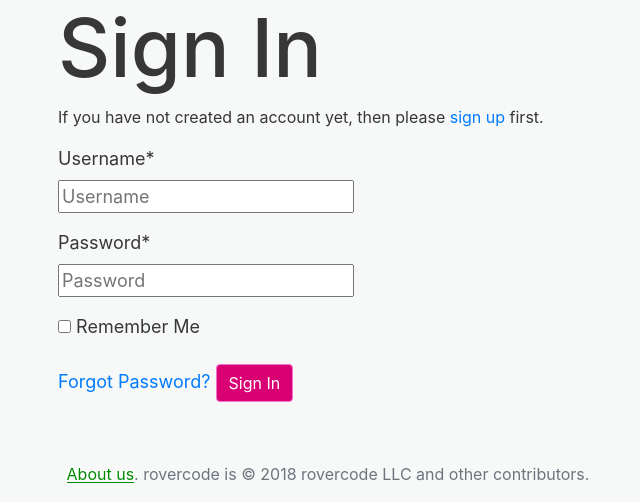
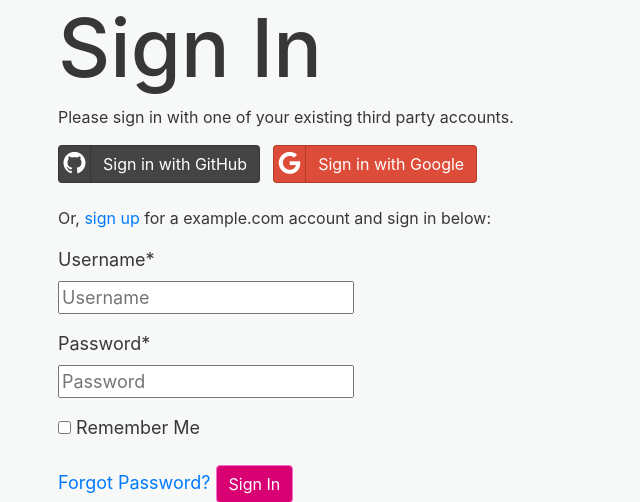
Before and after one commit to rovercode/rovercode-web, a Django app: page /accounts/login/ in a window 1280 px wide. Shown: the part 46-548 px from the top of the page, without its empty margins (312-952 px from the left). Run offline with Django 3.2, Linux system fonts and the light colour scheme; parts of the project's set-up code (start-up, migrations or seed data) failed here and were passed over; some libraries are stand-ins or nearby versions.

Commit message:
Add social auth for account sign in

```diff
--- a/rovercode_web/templates/account/login.html
+++ b/rovercode_web/templates/account/login.html
@@ -1,8 +1,15 @@
 {% extends "account/base.html" %}
 
 {% load i18n %}
+{% load staticfiles i18n %}
 {% load account socialaccount %}
 {% load crispy_forms_tags %}
+
+{% block css %}
+{{ block.super}}
+<link rel="stylesheet" href="https://cdnjs.cloudflare.com/ajax/libs/bootstrap-social/5.1.1/bootstrap-social.min.css" integrity="sha256-rFMLRbqAytD9ic/37Rnzr2Ycy/RlpxE5QH52h7VoIZo=" crossorigin="anonymous" />
+<link rel="stylesheet" href="https://cdnjs.cloudflare.com/ajax/libs/font-awesome/4.7.0/css/font-awesome.min.css" integrity="sha256-eZrrJcwDc/3uDhsdt61sL2oOBY362qM3lon1gyExkL0=" crossorigin="anonymous" />
+{% endblock %}
 
 {% block head_title %}{% trans "Sign In" %}{% endblock %}
 
@@ -13,21 +20,41 @@
 {% get_providers as socialaccount_providers %}
 
 {% if socialaccount_providers %}
-<p>{% blocktrans with site.name as site_name %}Please sign in with one
-of your existing third party accounts. Or, <a href="{{ signup_url }}">sign up</a>
-for a {{ site_name }} account and sign in below:{% endblocktrans %}</p>
+<p>Please sign in with one of your existing third party accounts.</p>
 
 <div class="socialaccount_ballot">
 
-  <ul class="socialaccount_providers">
-    {% include "socialaccount/snippets/provider_list.html" with process="login" %}
+  <ul class="socialaccount_providers list-inline">
+    {% load socialaccount %}
+
+    {% get_providers as socialaccount_providers %}
+
+    {% for provider in socialaccount_providers %}
+    {% if provider.id == "openid" %}
+    {% for brand in provider.get_brands %}
+    <li class="list-inline-item">
+      <a title="{{brand.name}}"
+         class="socialaccount_provider {{provider.id}} {{brand.id}}"
+         href="{% provider_login_url provider.id openid=brand.openid_url process=process %}"
+         ></a>
+    </li>
+    {% endfor %}
+    {% endif %}
+    <li class="list-inline-item">
+      <a title="{{provider.name}}" class="socialaccount_provider btn btn-block btn-social btn-{% filter lower %}{{provider.name}}{% endfilter %}"
+         href="{% provider_login_url provider.id process=process scope=scope auth_params=auth_params %}">
+        <span class="fa fa-{% filter lower %}{{provider.name}}{% endfilter %}"></span> Sign in with {{provider.name}}
+      </a>
+    </li>
+    {% endfor %}
   </ul>
-
-  <div class="login-or">{% trans 'or' %}</div>
 
 </div>
 
 {% include "socialaccount/snippets/login_extra.html" %}
+
+<p>{% blocktrans with site.name as site_name %}Or, <a href="{{ signup_url }}">sign up</a>
+for a {{ site_name }} account and sign in below:{% endblocktrans %}</p>
 
 {% else %}
 <p>{% blocktrans %}If you have not created an account yet, then please
```
Also changed, not shown: config/settings/common.py (+18 -0 lines).
